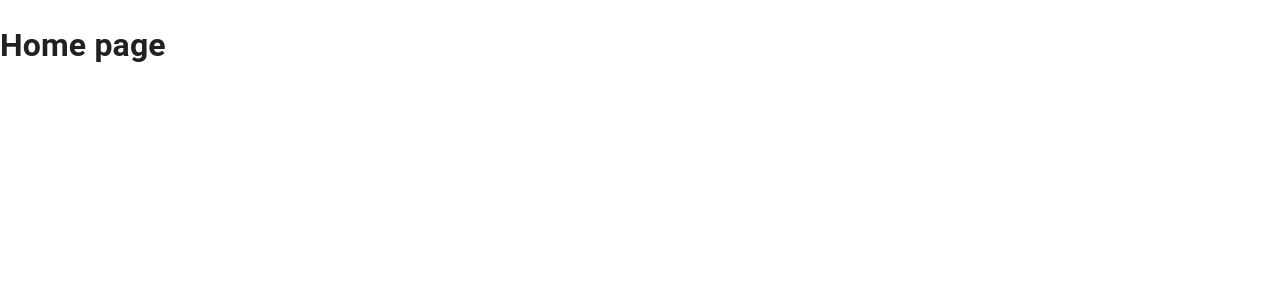
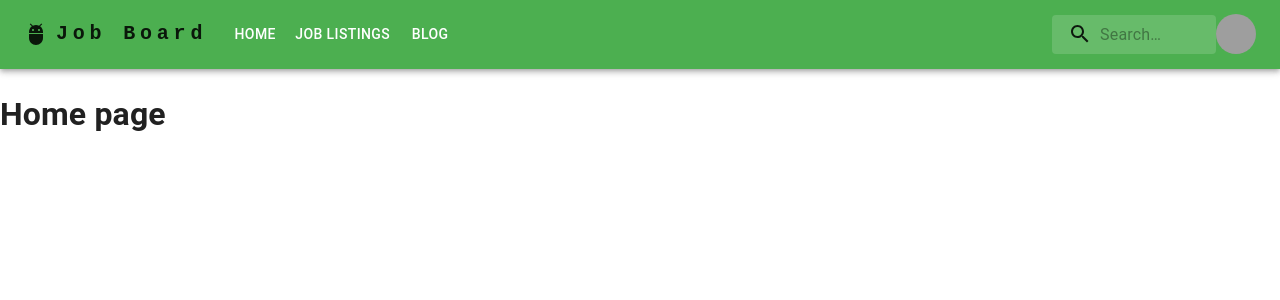
Before and after one commit to islam-alsaeed/CODSOFT, a React (Create React App) app in the folder frontend/: page / in a window 1280 px wide. Shown: the top 300 px of the page. Built offline with nearby package versions, Linux system fonts and the light colour scheme; grey boxes are pictures that could not be loaded.

Commit message:
add nav bar

```diff
--- /dev/null
+++ b/frontend/src/component/Navbar.js
@@ -0,0 +1,221 @@
+import * as React from 'react';
+import AppBar from '@mui/material/AppBar';
+import Box from '@mui/material/Box';
+import Toolbar from '@mui/material/Toolbar';
+import IconButton from '@mui/material/IconButton';
+import Typography from '@mui/material/Typography';
+import Menu from '@mui/material/Menu';
+import MenuIcon from '@mui/icons-material/Menu';
+import Container from '@mui/material/Container';
+import Avatar from '@mui/material/Avatar';
+import Button from '@mui/material/Button';
+import Tooltip from '@mui/material/Tooltip';
+import MenuItem from '@mui/material/MenuItem';
+import AdbIcon from '@mui/icons-material/Adb';
+import { styled, alpha } from '@mui/material/styles';
+import InputBase from '@mui/material/InputBase';
+import SearchIcon from '@mui/icons-material/Search';
+
+
+
+const pages = ['Home', 'Job Listings', 'Blog'];
+const settings = ['Profile', 'Account', 'Dashboard', 'Logout'];
+
+// search element begin
+const Search = styled('div')(({ theme }) => ({
+    position: 'relative',
+    borderRadius: theme.shape.borderRadius,
+    backgroundColor: alpha(theme.palette.common.white, 0.15),
+    '&:hover': {
+        backgroundColor: alpha(theme.palette.common.white, 0.25),
+    },
+    marginLeft: 0,
+    width: '100%',
+    [theme.breakpoints.up('sm')]: {
+        marginLeft: theme.spacing(1),
+        width: 'auto',
+    },
+}));
+
+const SearchIconWrapper = styled('div')(({ theme }) => ({
+    padding: theme.spacing(0, 2),
+    height: '100%',
+    position: 'absolute',
+    pointerEvents: 'none',
+    display: 'flex',
+    alignItems: 'center',
+    justifyContent: 'center',
+}));
+
+const StyledInputBase = styled(InputBase)(({ theme }) => ({
+    color: 'inherit',
+    width: '100%',
+    '& .MuiInputBase-input': {
+        padding: theme.spacing(1, 1, 1, 0),
+        // vertical padding + font size from searchIcon
+        paddingLeft: `calc(1em + ${theme.spacing(4)})`,
+        transition: theme.transitions.create('width'),
+        [theme.breakpoints.up('sm')]: {
+            width: '12ch',
+            '&:focus': {
+                width: '20ch',
+            },
+        },
+    },
+}));
+// search elements ends
+
+function Navbar() {
+    const [anchorElNav, setAnchorElNav] = React.useState(null);
+    const [anchorElUser, setAnchorElUser] = React.useState(null);
+
+    const handleOpenNavMenu = (event) => {
+        setAnchorElNav(event.currentTarget);
+    };
+    const handleOpenUserMenu = (event) => {
+        setAnchorElUser(event.currentTarget);
+    };
+
+    const handleCloseNavMenu = () => {
+        setAnchorElNav(null);
+    };
+
+    const handleCloseUserMenu = () => {
+        setAnchorElUser(null);
+    };
+
+    return (
+        <AppBar position="static">
+            <Container maxWidth="xl">
+                <Toolbar disableGutters>
+                    <AdbIcon sx={{ display: { xs: 'none', md: 'flex' }, mr: 1 }} />
+                    <Typography
+                        variant="h6"
+                        noWrap
+                        component="a"
+                        href="#app-bar-with-responsive-menu"
+                        sx={{
+                            mr: 2,
+                            display: { xs: 'none', md: 'flex' },
+                            fontFamily: 'monospace',
+                            fontWeight: 700,
+                            letterSpacing: '.3rem',
+                            color: 'inherit',
+                            textDecoration: 'none',
+                        }}
+                    >
+                        Job Board
+                    </Typography>
+
+                    <Box sx={{ flexGrow: 1, display: { xs: 'flex', md: 'none' } }}>
+                        <IconButton
+                            size="large"
+                            aria-label="account of current user"
+                            aria-controls="menu-appbar"
+                            aria-haspopup="true"
+                            onClick={handleOpenNavMenu}
+                            color="inherit"
+                        >
+                            <MenuIcon />
+                        </IconButton>
+                        <Menu
+                            id="menu-appbar"
+                            anchorEl={anchorElNav}
+                            anchorOrigin={{
+                                vertical: 'bottom',
+                                horizontal: 'left',
+                            }}
+                            keepMounted
+                            transformOrigin={{
+                                vertical: 'top',
+                                horizontal: 'left',
+                            }}
+                            open={Boolean(anchorElNav)}
+                            onClose={handleCloseNavMenu}
+                            sx={{
+                                display: { xs: 'block', md: 'none' },
+                            }}
+                        >
+                            {pages.map((page) => (
+                                <MenuItem key={page} onClick={handleCloseNavMenu}>
+                                    <Typography textAlign="center">{page}</Typography>
+                                </MenuItem>
+                            ))}
+                        </Menu>
+                    </Box>
+                    <AdbIcon sx={{ display: { xs: 'flex', md: 'none' }, mr: 1 }} />
+                    <Typography
+                        variant="h5"
+                        noWrap
+                        component="a"
+                        href="#app-bar-with-responsive-menu"
+                        sx={{
+                            mr: 2,
+                            display: { xs: 'flex', md: 'none' },
+                            flexGrow: 1,
+                            fontFamily: 'monospace',
+                            fontWeight: 700,
+                            letterSpacing: '.3rem',
+                            color: 'inherit',
+                            textDecoration: 'none',
+                        }}
+                    >
+                        LOGO
+                    </Typography>
+                    <Box sx={{ flexGrow: 1, display: { xs: 'none', md: 'flex' } }}>
+                        {pages.map((page) => (
+                            <Button
+                                key={page}
+                                onClick={handleCloseNavMenu}
+                                sx={{ my: 2, color: 'white', display: 'block' }}
+                            >
+                                {page}
+                            </Button>
+                        ))}
+                    </Box>
+
+                    <Search>
+                        <SearchIconWrapper>
+                            <SearchIcon />
+                        </SearchIconWrapper>
+                        <StyledInputBase
+                            placeholder="Search…"
+                            inputProps={{ 'aria-label': 'search' }}
+                        />
+                    </Search>
+
+                    <Box sx={{ flexGrow: 0 }}>
+                        <Tooltip title="Open settings">
+                            <IconButton onClick={handleOpenUserMenu} sx={{ p: 0 }}>
+                                <Avatar alt="Remy Sharp" src="/static/images/avatar/2.jpg" />
+                            </IconButton>
+                        </Tooltip>
+                        <Menu
+                            sx={{ mt: '45px' }}
+                            id="menu-appbar"
+                            anchorEl={anchorElUser}
+                            anchorOrigin={{
+                                vertical: 'top',
+                                horizontal: 'right',
+                            }}
+                            keepMounted
+                            transformOrigin={{
+                                vertical: 'top',
+                                horizontal: 'right',
+                            }}
+                            open={Boolean(anchorElUser)}
+                            onClose={handleCloseUserMenu}
+                        >
+                            {settings.map((setting) => (
+                                <MenuItem key={setting} onClick={handleCloseUserMenu}>
+                                    <Typography textAlign="center">{setting}</Typography>
+                                </MenuItem>
+                            ))}
+                        </Menu>
+                    </Box>
+                </Toolbar>
+            </Container>
+        </AppBar>
+    );
+}
+export default Navbar;
--- a/frontend/src/pages/Home.js
+++ b/frontend/src/pages/Home.js
@@ -1,7 +1,9 @@
 import React from "react";
+import Navbar from "../component/Navbar";
 const Home = () => {
     return (
         <>
+        <Navbar/>
             <h1>Home page</h1>
         </>
     )
```
Also changed, not shown: frontend/src/component/Footer.js (added, +9 -0 lines), frontend/src/component/Header.js (added, +9 -0 lines).
